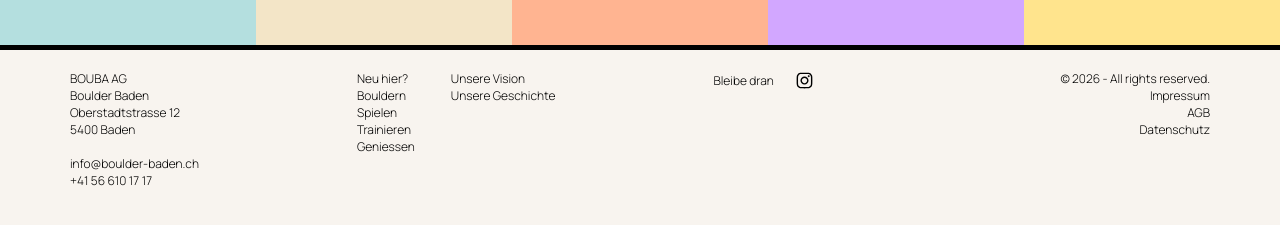
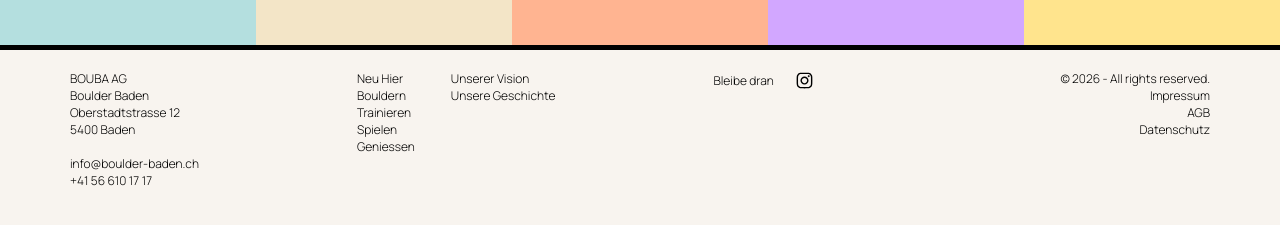
Before and after one commit to escodebar/boulder-baden.ch, a Vue app: page / in a window 1280 px wide. Shown: the part 3924-4149 px from the top of the page. Built offline with nearby package versions, Linux system fonts and the light colour scheme.

Commit message:
Replace the hardcoded navigation in the footer
...with a generated one out of router items

```diff
--- a/src/components/Footer.vue
+++ b/src/components/Footer.vue
@@ -9,15 +9,19 @@
       <a href="mailto:info@boulder-baden.ch">info@boulder-baden.ch</a><br />
       <a href="tel:+41566101717">+41 56 610 17 17</a>
     </address>
-    <ul>
-      <li><a href="">Neu hier?</a></li>
-      <li><a href="">Bouldern</a></li>
-      <li><a href="">Spielen</a></li>
-      <li><a href="">Trainieren</a></li>
-      <li><a href="">Geniessen</a></li>
-      <li><a href="">Unsere Vision</a></li>
-      <li><a href="">Unsere Geschichte</a></li>
-    </ul>
+
+    <nav>
+      <ul>
+        <li v-for="route in navItems" :key="route.name">
+          <RouterLink :to="{ name: route.name }">
+            <span>
+              {{ route.name }}
+            </span>
+          </RouterLink>
+        </li>
+      </ul>
+    </nav>
+
     <div class="social">
       <span>Bleibe dran</span>
       <a
@@ -36,7 +40,19 @@
   </footer>
 </template>
 
-<script setup lang="ts"></script>
+<script setup lang="ts">
+import { RouterLink, useRouter } from "vue-router";
+
+const router = useRouter();
+
+const navItems = router
+  .getRoutes()
+  .filter((item) => item.meta.footer)
+  .map(({ name, path }) => ({
+    name,
+    path,
+  }));
+</script>
 
 <style scoped>
 footer {
--- /dev/null
+++ b/src/pages/Geschichte.vue
@@ -0,0 +1 @@
+<template></template>
--- /dev/null
+++ b/src/pages/Vision.vue
@@ -0,0 +1 @@
+<template></template>
--- a/src/router/index.ts
+++ b/src/router/index.ts
@@ -6,10 +6,13 @@ import Bouldern from "@/pages/Bouldern.vue";
 import Trainieren from "@/pages/Trainieren.vue";
 import Spielen from "@/pages/Spielen.vue";
 import Geniessen from "@/pages/Geniessen.vue";
+import Vision from "@/pages/Vision.vue";
+import Geschichte from "@/pages/Geschichte.vue";
 
 declare module "vue-router" {
   interface RouteMeta {
     main?: boolean;
+    footer?: boolean;
   }
 }
 
@@ -19,31 +22,43 @@ const routes = [
     path: "/neu-hier",
     component: NeuHier,
     name: "Neu Hier",
-    meta: { main: true },
+    meta: { main: true, footer: true },
   },
   {
     path: "/bouldern",
     component: Bouldern,
     name: "Bouldern",
-    meta: { main: true },
+    meta: { main: true, footer: true },
   },
   {
     path: "/trainieren",
     component: Trainieren,
     name: "Trainieren",
-    meta: { main: true },
+    meta: { main: true, footer: true },
   },
   {
     path: "/spielen",
     component: Spielen,
     name: "Spielen",
-    meta: { main: true },
+    meta: { main: true, footer: true },
   },
   {
     path: "/geniessen",
     component: Geniessen,
     name: "Geniessen",
-    meta: { main: true },
+    meta: { main: true, footer: true },
+  },
+  {
+    path: "/vision",
+    component: Vision,
+    name: "Unserer Vision",
+    meta: { footer: true },
+  },
+  {
+    path: "/geschichte",
+    component: Geschichte,
+    name: "Unsere Geschichte",
+    meta: { footer: true },
   },
 ];
 
```
